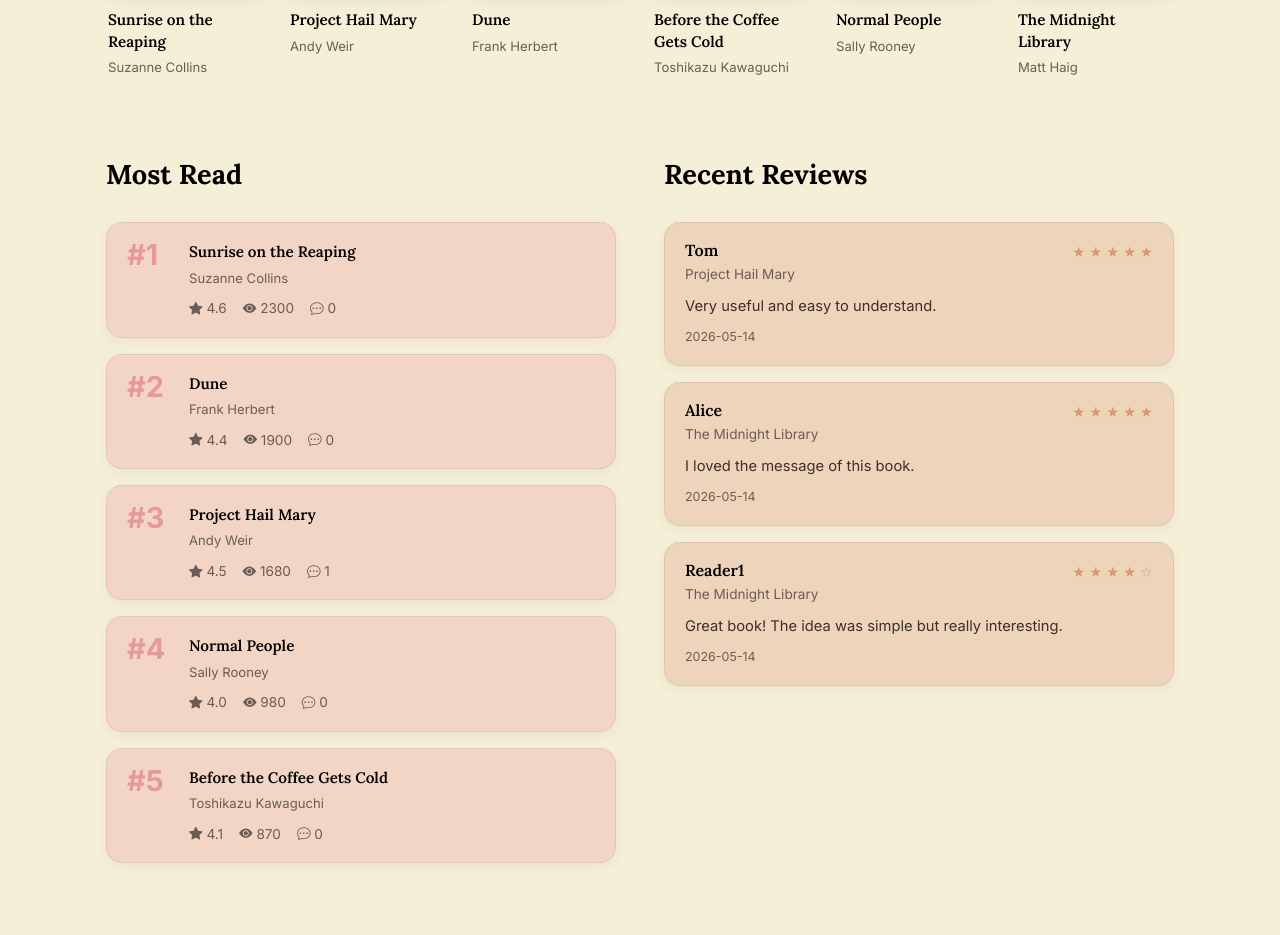
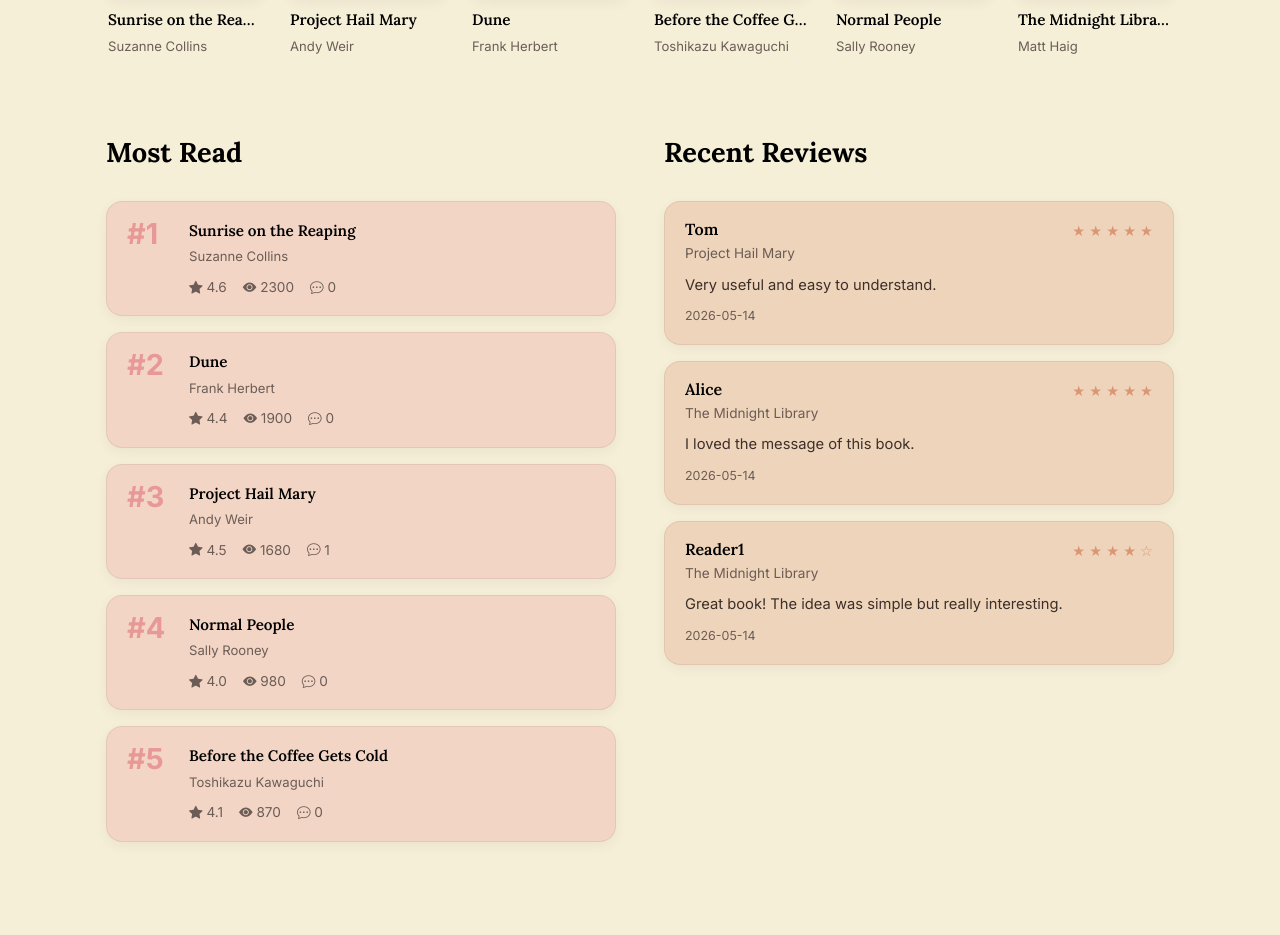
Before and after one commit to Ninjawarrior69/CITS3403, a Flask app: page / in a window 1280 px wide. Shown: the part 656-1591 px from the top of the page. After the commit the page ends 1498 px from the top, so only its background shows below. Run offline with Flask 3, Linux system fonts and the light colour scheme; data comes from the database, SQL or seed files in the repository; some web fonts are replaced.

Commit message:
Prevent long titles from overflowing

```diff
--- a/app/static/css/home.css
+++ b/app/static/css/home.css
@@ -73,7 +73,12 @@
   gap: 24px;
 }
 
+.trending-books-grid > * {
+  min-width: 0;
+}
+
 .trending-book-card {
+  width: 100%;
   cursor: pointer;
   transition: transform 0.2s ease;
 }
@@ -117,6 +122,7 @@
 
 .book-meta {
   padding: 0 2px;
+  min-width: 0;
 }
 
 .book-title {
@@ -125,12 +131,18 @@
   color: #000000;
   margin: 0 0 6px;
   line-height: 1.4;
+  white-space: nowrap;
+  overflow: hidden;
+  text-overflow: ellipsis;
 }
 
 .book-author {
   font-size: 0.82rem;
   color: #6b5d56;
   margin: 0;
+  white-space: nowrap;
+  overflow: hidden;
+  text-overflow: ellipsis;
 }
 
 /* Bottom two-column layout */
```
